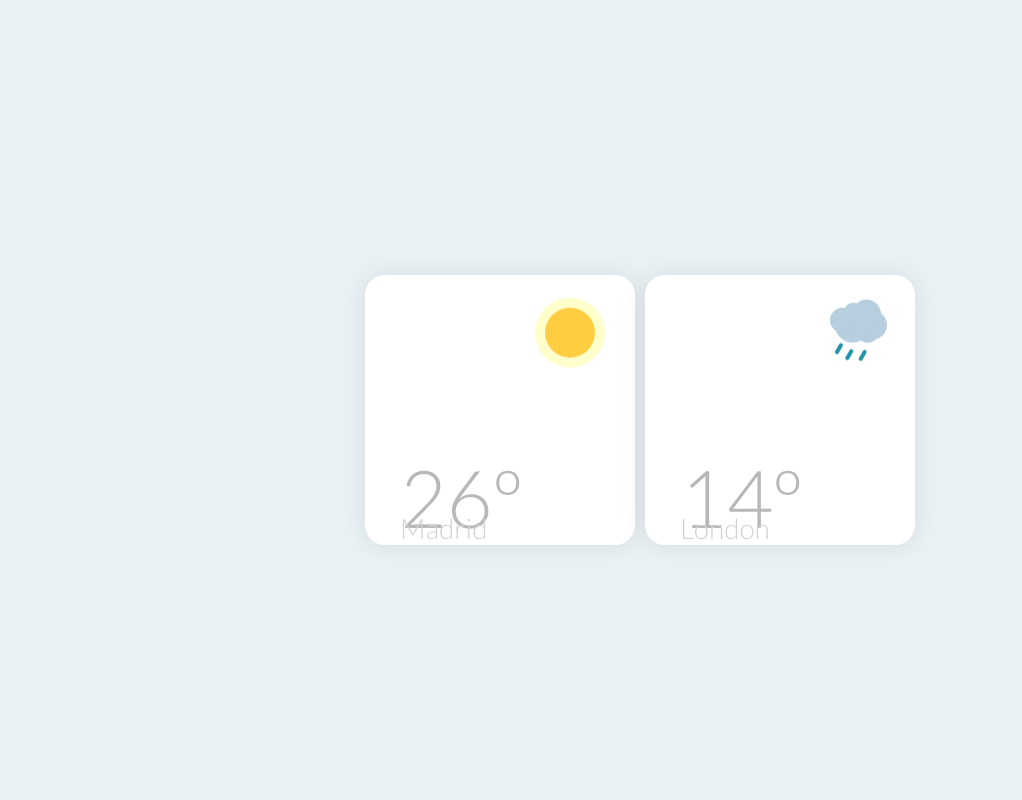
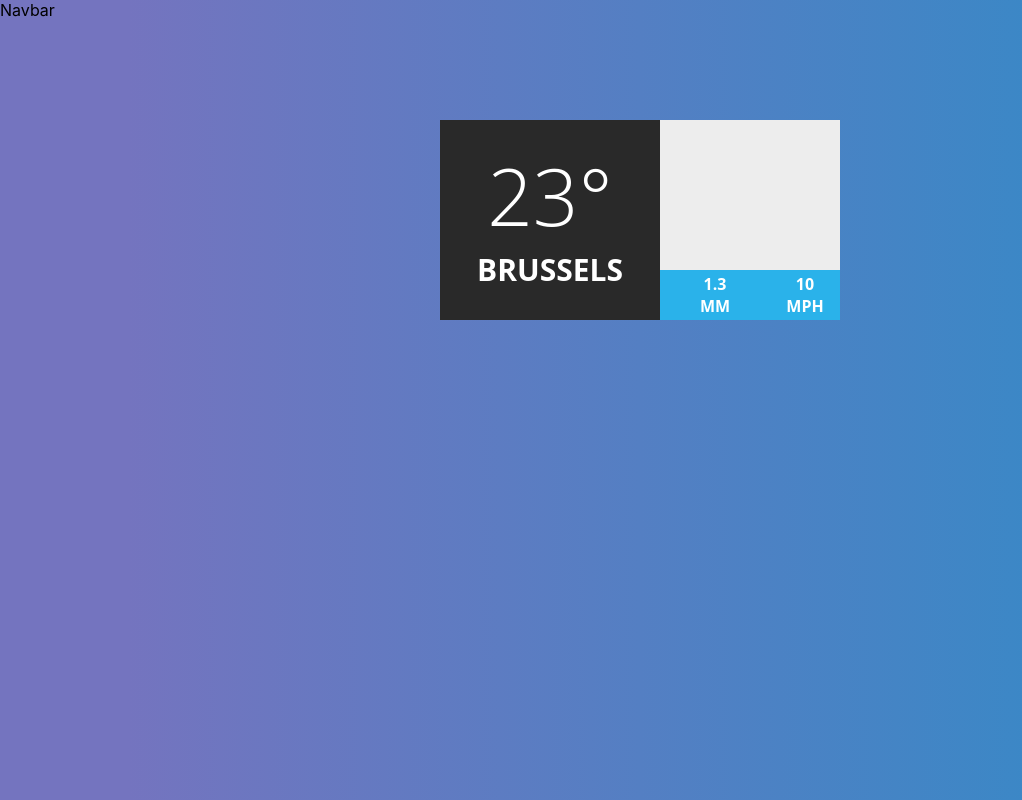
Before and after one commit to Paste3/tp-clima-efsi, a React (Create React App) app in the folder my-app/: page / in a window 1280 px wide. Shown: the whole page, without its empty margins (0-1022 px from the left). Built offline with nearby package versions, Linux system fonts and the light colour scheme.

Commit message:
r32r23r32r

```diff
--- a/my-app/src/App.js
+++ b/my-app/src/App.js
@@ -1,11 +1,12 @@
 import './App.css';
-import "./index.scss"
 import Clima from './components/Clima';
+import Header from './components/Header';
 import LogoClima from './components/LogoClima';
 console.log(Clima)
 function App() {
   return (
     <>
+      <Header/>
       <LogoClima/>
     </>
   );
--- /dev/null
+++ b/my-app/src/components/Header.js
@@ -0,0 +1,9 @@
+export default function Header() {
+    return (
+        <>
+            <nav class="navbar navbar-light bg-light">
+                <span class="navbar-brand mb-0 h1">Navbar</span>
+            </nav>
+        </>
+    );
+}
--- a/my-app/src/components/LogoClima.js
+++ b/my-app/src/components/LogoClima.js
@@ -1,16 +1,19 @@
 export default function LogoClima() {
     return (
         <>
-            <div class="weather-wrapper">
-                <div class="weather-card madrid">
-                    <div class="weather-icon sun"></div>
-                    <h1>26º</h1>
-                    <p>Madrid</p>
-                </div>
-                <div class="weather-card london">
-                    <div class="weather-icon cloud"></div>
-                    <h1>14º</h1>
-                    <p>London</p>
+            <div id="weather_wrapper">
+                <div class="weatherCard">
+                    <div class="currentTemp">
+                        <span class="temp">23&deg;</span>
+                        <span class="location">Brussels</span>
+                    </div>
+                    <div class="currentWeather">
+                        <span class="conditions">&#xf00d;</span>
+                        <div class="info">
+                            <span class="rain">1.3 MM</span>
+                            <span class="wind">10 MPH</span>
+                        </div>
+                    </div>
                 </div>
             </div>
         </>
--- a/my-app/src/index.css
+++ b/my-app/src/index.css
@@ -12,156 +12,102 @@ code {
     monospace;
 }
 
-* {
-  padding: 0;
-  margin: 0;
-  font-family: Quicksand;
-}
+@import url(https://fonts.googleapis.com/css?family=Open+Sans:300,400,700);
+@import url(https://cdnjs.cloudflare.com/ajax/libs/weather-icons/1.2/css/weather-icons.min.css);
 
 body {
-  background: #f3f2ef;
-  display: flex;
-  justify-content: center;
-  align-items: center;
-  flex-wrap: wrap;
-  height: 100vh;
-  width: 100vw;
+  background: linear-gradient(90deg, #7474BF 10%, #348AC7 90%);
 }
-
-html,
-body {
-  height: 100%;
+#weather_wrapper{
+  width: 400px;
+  margin: 100px auto;
 }
-
-html {
-  background: #eee;
+.weatherCard{
+  width: 400px;
+  height: 200px;
+  font-family: 'Open Sans';
+  position: relative;
 }
-
-.box {
-  width: 20vw;
-  height: 60vh;
-  border-radius: 5px;
-  box-shadow: 0 2px 30px rgba(black, 0.2);
-  background: darken(#eff3f9,20%);
-  position: relative;
-  overflow: hidden;
-  transform: translate3d(0, 0, 0);
-  min-width: 200px;
-  min-height: 350px;
+.currentTemp{
+  width: 220px;
+  height: 200px;
+  background: rgb(41, 41, 41);
+  position: absolute;
+  top: 0;
+  left: 0;
 }
-
-.wave {
-  opacity: 0.3;
+.currentWeather{
+  width: 180px;
+  height: 200px;
+  background: rgb(237, 237, 237);
+  margin: 0;
   position: absolute;
-  top: 120%;
-  left: 50%;
-  background: white;
-  width: 500px;
-  height: 500px;
-  margin-left: -250px;
-  margin-top: -250px;
-  transform-origin: 50% 48%;
-  border-radius: 43%;
-  animation: drift 3000ms infinite linear;
-  z-index: 1;
+  top: 0;
+  right: 0;
 }
-
-.wave.-three {
-  animation: drift 5000ms infinite linear;
-  z-index: 2 !important;
-  opacity: 0.2;
+.temp{
+  font-size: 80px;
+  text-align: center;
+  display: block;
+  font-weight: 300;
+  color: rgb(255, 255, 255);
+  padding: 20px 0 0;
 }
-
-.wave.-two {
-  animation: drift 7000ms infinite linear;
-  opacity: 0.1;
-  z-index: 3 !important;
+.location{
+  color: rgb(255, 255, 255);
+  text-align: center;
+  text-transform: uppercase;
+  font-weight: 700;
+  font-size: 30px;
+  display: block;
 }
-
-.box:after {
-  content: "";
+.conditions{
+  font-family: weathericons;
+  font-size: 80px;
   display: block;
-  left: 0;
-  top: 0;
-  width: 100%;
-  height: 100%;
-  z-index: 11;
-  transform: translate3d(0, 0, 0);
+  padding: 20px 0 0;
+  text-align: center;
 }
-
-@keyframes drift {
-  from {
-    transform: rotate(0deg);
-  }
-  from {
-    transform: rotate(360deg);
-  }
-}
-
-.info {
+.info{
+  width: 180px;
+  height: 50px;
   position: absolute;
   bottom: 0;
-  width: 100%;
-  height: 45%;
-  z-index: 4;
-}
-
-.location {
-  text-align: center;
-  font-weight: 800;
-}
-
-.date {
-  text-align: center;
-  margin-top: 5%;
-  color: lighten(grey, 10%);
-  font-size: 70%;
-}
-
-.temp {
-  margin-top: 10%;
+  right: 0;
+  background: rgb(42, 178, 234);
+  font-weight: 700;
+  color: rgb(255, 255, 255);
   text-align: center;
 }
-
-.weathercon {
-  height: 55%;
-  display: flex;
-  justify-content: center;
-  align-items: center;
-  font-size: 3em;
+.rain {
+  width: 50%;
+  position: absolute;
+  left: 10px;
+  word-spacing: 60px;
+  top: 3px;
 }
-
-@media (max-width: 600px) {
-  .box {
-    width: 90vw;
-    height: 80vh;
-  }
-
-  .wave {
-    top: 85%;
-  }
-
-  .weathercon {
-    font-size: 5em;
-  }
-
-  .info {
-    font-size: 1.5rem;
-  }
+.rain::before{
+  display: block;
+  content: '\f04e';
+  font-family: weathericons;
+  font-size: 40px;
+  left: 6px;
+  top: -4px;
+  position: absolute;
 }
-
-@media (max-height: 500px) {
-  .box {
-    height: 80vh;
-  }
-
-  .wave {
-    top: 115%;
-  }
+.wind {
+  width: 50%;
+  right: -10px;
+  position: absolute;
+  word-spacing: 60px;
+  top: 3px;
 }
-
-body > span {
-  width: 100vw;
-  text-align: center;
-  color: grey;
+.wind::before{
+  display: block;
+  content: '\f050';
+  font-family: weathericons;
+  font-size: 25px;
+  left: -10px;
+  position: absolute;
+  top: 5px;
 }
--- a/my-app/src/index.scss
+++ /dev/null
@@ -1,178 +0,0 @@
-@import url(https://fonts.googleapis.com/css?family=Lato:100,300,400,700,900);
-
-$color1: #C8DAE6;
-$color2: white;
-$color3: #B8B8B8;
-$color4: #FFCD41;
-$color5: #2092A9;
-
-body {
-    background-color: lighten($color1, 10%);
-}
-
-*, *:before, *:after {
-  box-sizing: border-box;
-}
-
-.weather-wrapper {
-    margin-top: 20px;
-    display: flex;
-    flex-direction: row;
-    flex-wrap: wrap;
-    justify-content: center;
-}
-
-.weather-card {
-
-    margin:  20px 5px;
-    border-radius: 20px;
-    position: relative;
-    overflow: hidden;
-    width: 270px;
-    height: 270px;
-    background-color: $color2;
-    box-shadow: 0px 0px 25px 1px rgba(50, 50, 50, 0.1);
-    animation: appear 500ms ease-out forwards;
-
-    h1 {
-        position: absolute;
-        font-family: 'Lato', sans-serif;
-        font-weight:300;
-        font-size:80px;
-        color: $color3;
-        bottom: 0;
-        left: 35px;
-        opacity: 0;
-        transform: translateX(150px);
-        animation: title-appear 500ms ease-out 500ms forwards;
-    }
-
-    p {
-        position: absolute;
-        font-family: 'Lato', sans-serif;
-        font-weight:300;
-        font-size:28px;
-        color: lighten($color3, 10%);
-        bottom: 0;
-        left: 35px;
-        animation: title-appear 1s ease-out 500ms forwards;
-    }
-}
-
-.weather-icon {
-    position: relative;
-    width: 50px;
-    height: 50px;
-    top: 0;
-    float: right;
-    margin: 40px 40px 0 0;
-    animation: weather-icon-move 5s ease-in-out infinite;
-}
-
-.sun {
-    background: $color4;
-  border-radius: 50%;
-  box-shadow: rgba(255,255,0,0.1) 0 0 0 4px;
-    animation: light 800ms ease-in-out infinite alternate, weather-icon-move 5s ease-in-out infinite;
-}
-
-@keyframes light {
-    from {
-        box-shadow: rgba(255,255,0,0.2) 0 0 0 10px;
-    }
-    to {
-        box-shadow: rgba(255,255,0,0.2) 0 0 0 17px;
-    }
-}
-
-.cloud {
-    margin-right:60px;
-    background: darken($color1, 5%);
-  border-radius: 20px;
-    width: 25px;
-    height: 25px;
-    box-shadow:
-    darken($color1, 5%) 24px -6px 0 2px,
-    darken($color1, 5%) 10px 5px 0 5px,
-    darken($color1, 5%) 30px 5px 0 2px,
-        darken($color1, 5%) 11px -8px 0 -3px,
-        darken($color1, 5%) 25px 11px 0 -1px;
-
-
-    &:after {
-        content: "";
-        position: absolute;
-        border-radius: 10px;
-        background-color: transparent;
-        width: 4px;
-        height: 12px;
-        left: 0;
-        top: 31px;
-        transform: rotate(30deg);
-
-        animation: rain 800ms ease-in-out infinite alternate;
-    }
-}
-
-@keyframes rain {
-    from {
-        box-shadow:
-        $color5 8px 0px,
-    $color5 32px -6px,
-    $color5 20px 0px;
-    }
-    to {
-        box-shadow:
-        $color5 8px 6px,
-    $color5 32px 0px,
-    $color5 20px 6px;
-    }
-}
-
-@keyframes weather-icon-move {
-  50% {
-        transform: translateY(-8px);
-    }
-}
-
-.inspiration {
-    margin-top: 80px;
-    color: darken($color1, 25%);
-    font-family: 'Lato', sans-serif;
-    font-weight:300;
-    font-size:24px;
-    text-align: center;
-
-
-    a {
-        color: #FF8F8F;
-        font-weight:400;
-        animation: all 300ms ease-in-out;
-    }
-}
-
-@keyframes appear {
-  0% {
-    transform:scale(0);
-  }
-  50% {
-    transform:scale(1.05)
-  }
-  75% {
-    transform:scale(0.95)
-  }
-  100% {
-   transform:scale(1)
-  }
-}
-
-@keyframes title-appear {
-    from {
-        opacity: 0;
-        transform: translateX(150px);
-    }
-    to {
-        opacity: 1;
-        transform: translateX(0px);
-    }
-}
```
